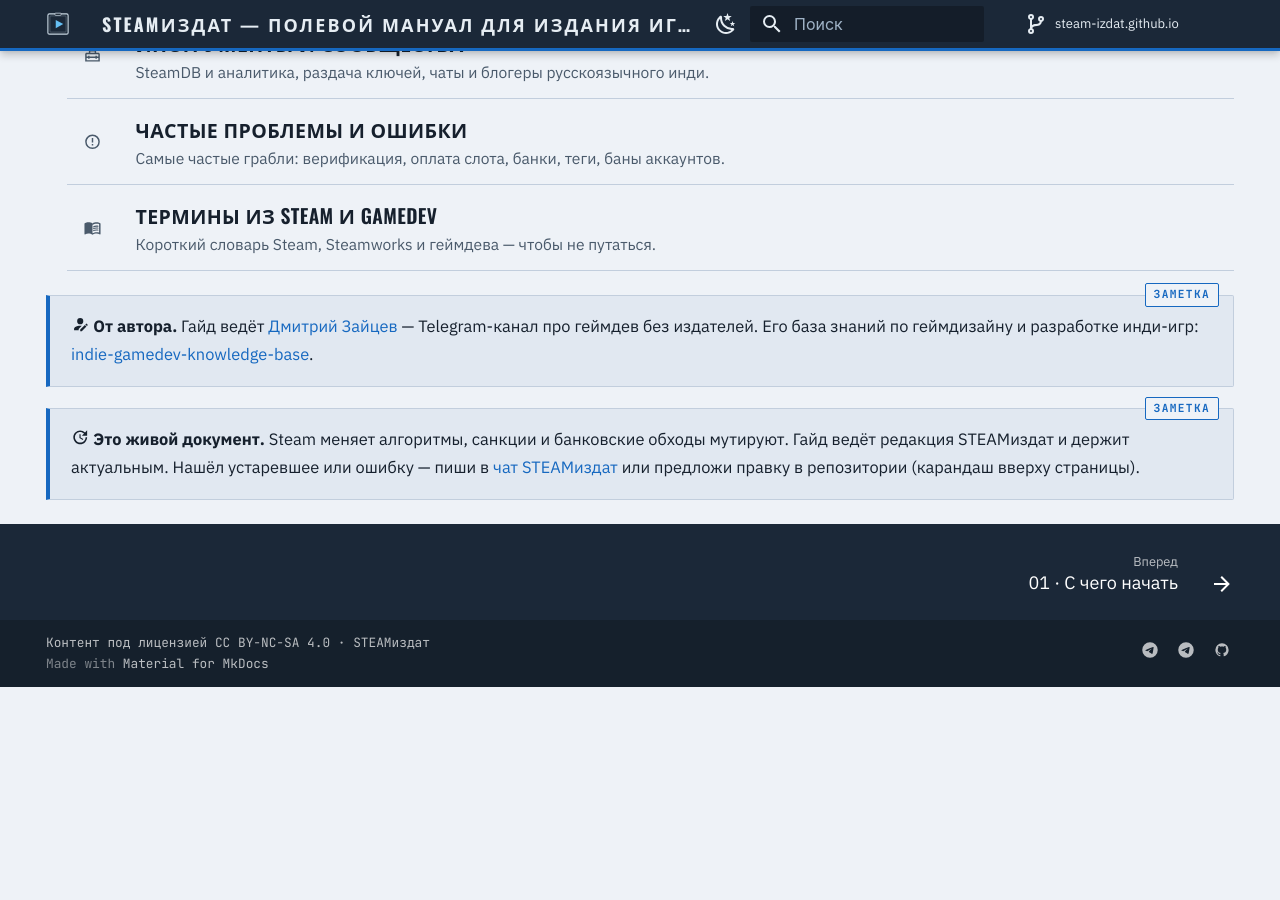
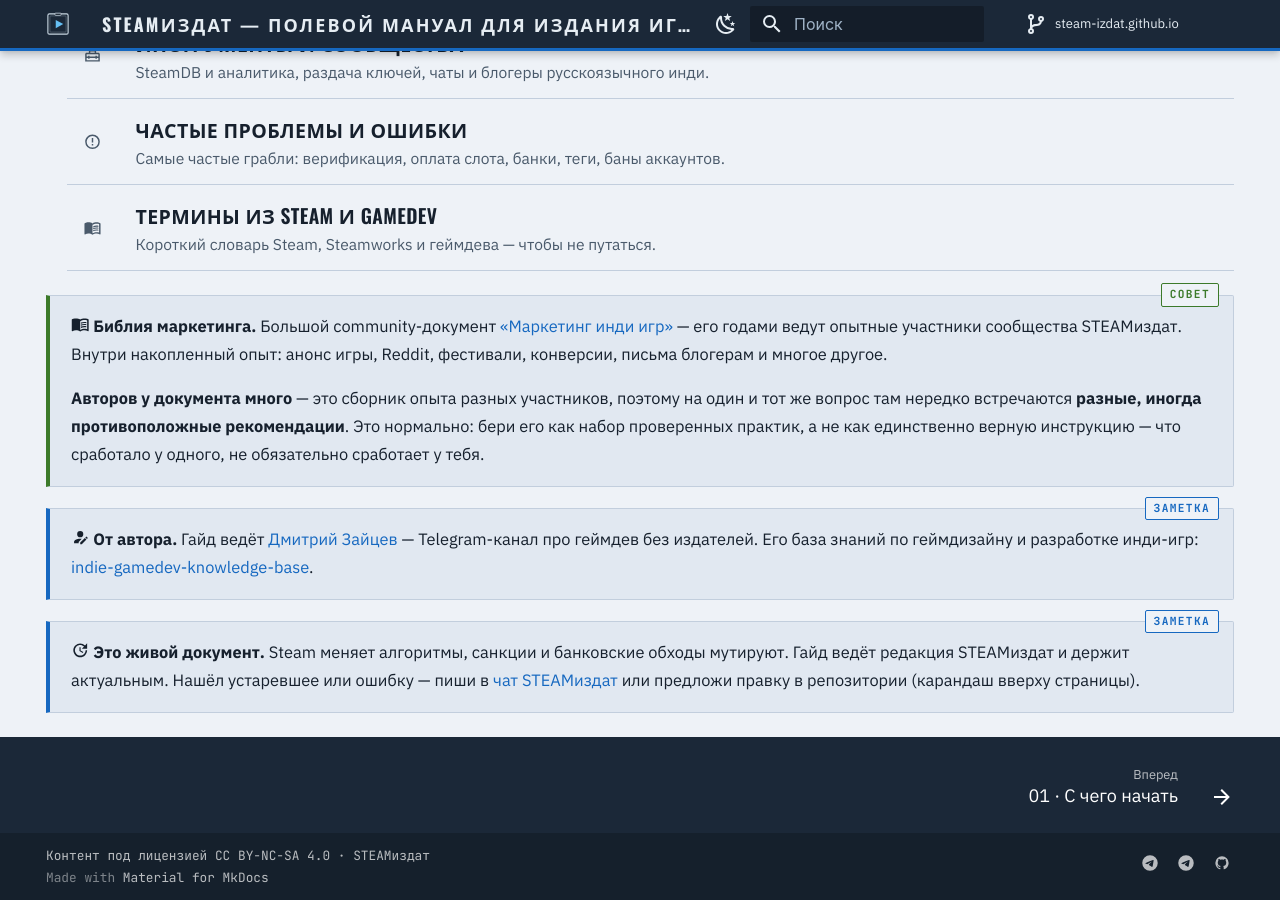
Before and after one commit to steam-izdat/steam-izdat.github.io, an MkDocs documentation site: the page built from docs/index.md, in a window 1280 px wide and 900 px high, scrolled down 1222 px. Built offline with MkDocs 1.6.1 and Material for MkDocs 9.7.7, drawn with Linux system fonts in a browser that asks for light colours; comment, search, counter and statistics services are not loaded; before the commit the page ends 1909 px from its top, so only the background shows below that.

Commit message:
Home: feature the community «Маркетинг инди игр» (Marketing Bible)
Add a highlighted block on the home page linking the community-maintained
«Маркетинг инди игр» doc (the «marketing bible» kept by experienced STEAMиздат
members). Note that it collects many authors' experience, so it often gives
different — sometimes conflicting — recommendations on the same question; treat
it as a set of proven practices, not a single source of truth.

Source: STEAMиздат chat (doc identified as Shrike's «Маркетинг инди игр»).

```diff
--- a/docs/index.md
+++ b/docs/index.md
@@ -39,6 +39,14 @@
 
 </div>
 
+<div class="cl cl-tip" markdown>
+
+:material-book-open-variant: **Библия маркетинга.** Большой community-документ [«Маркетинг инди игр»](https://docs.google.com/document/d/13ixSDRWBKVSOvHVhKyeZyaNXmrybOxEIuL-NImMLSD8/edit) — его годами ведут опытные участники сообщества STEAMиздат. Внутри накопленный опыт: анонс игры, Reddit, фестивали, конверсии, письма блогерам и многое другое.
+
+**Авторов у документа много** — это сборник опыта разных участников, поэтому на один и тот же вопрос там нередко встречаются **разные, иногда противоположные рекомендации**. Это нормально: бери его как набор проверенных практик, а не как единственно верную инструкцию — что сработало у одного, не обязательно сработает у тебя.
+
+</div>
+
 <div class="cl cl-note" markdown>
 
 :material-account-edit: **От автора.** Гайд ведёт [Дмитрий Зайцев](https://t.me/dima_zaitsev_gamedev) — Telegram-канал про геймдев без издателей. Его база знаний по геймдизайну и разработке инди-игр: [indie-gamedev-knowledge-base](https://dim-s.github.io/indie-gamedev-knowledge-base/).
```
